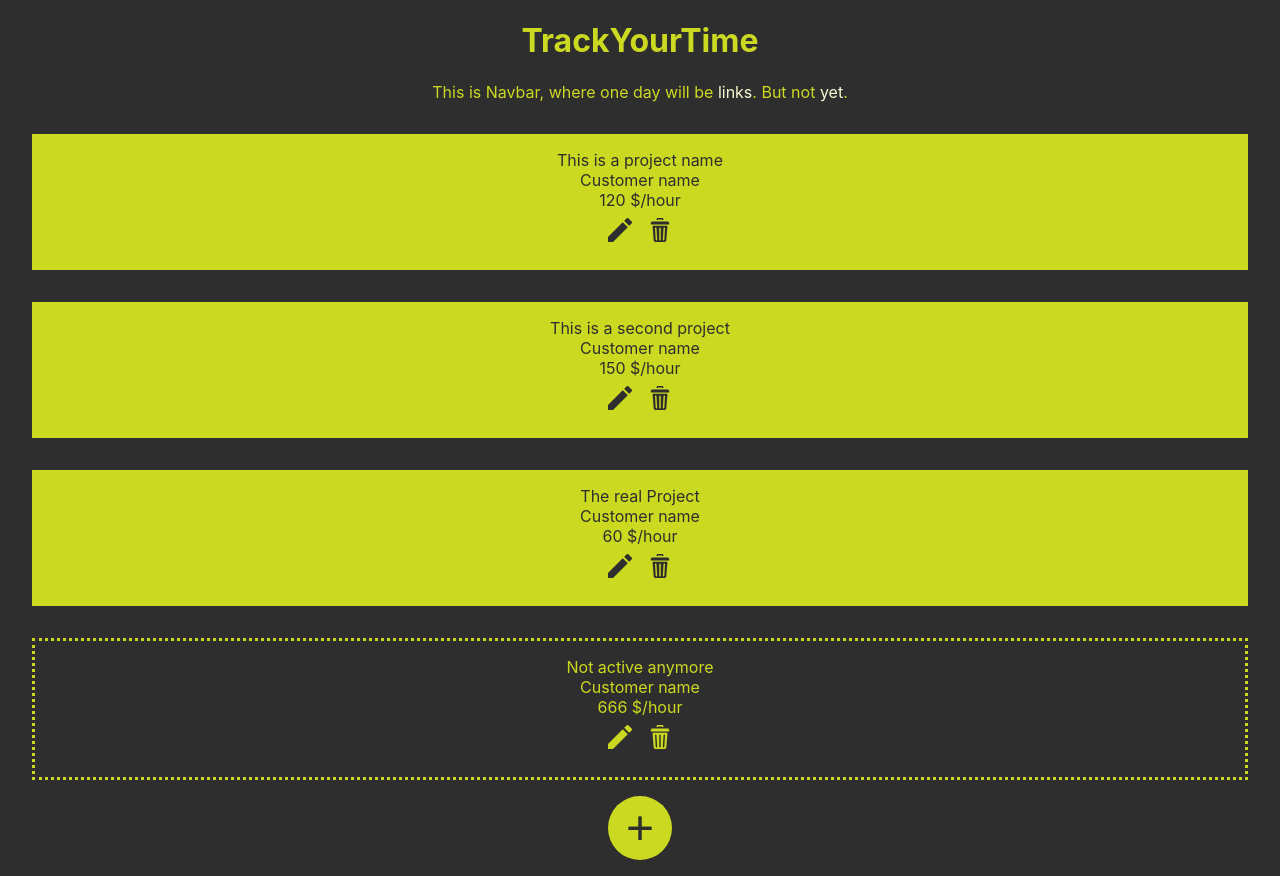
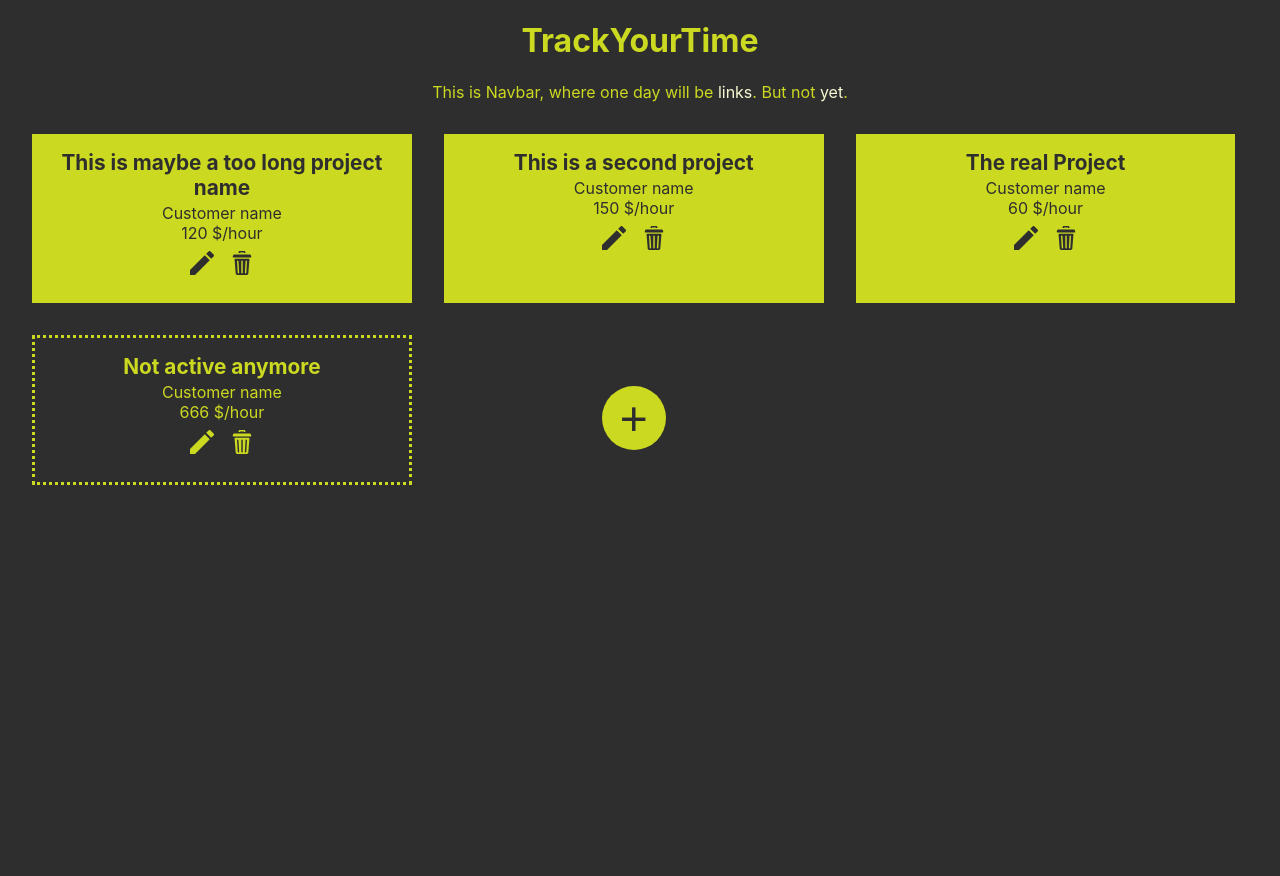
Before and after one commit to betusin/pb138-track-your-time, a React (Vite) app in the folder frontend/: page / in a window 1280 px wide. After the commit the page ends 800 px from the top, so only its background shows below. Built offline with nearby package versions, Linux system fonts and the light colour scheme.

Commit message:
feat(frontend): projectList restyled

```diff
--- a/frontend/src/components/ProjectItem.tsx
+++ b/frontend/src/components/ProjectItem.tsx
@@ -3,7 +3,7 @@ import { IProjectType } from "../types";
 export const ProjectItem = ({name, hourly_rate, isActive, customer}: IProjectType) => {
   return (
     <div className={`project-item ${!isActive && 'project-item--not-active'} p1 m1`}>
-      <div className="project-item__name">{name}</div>
+      <div className="project-item__name"><strong>{name}</strong></div>
       <div className="project-item__customer">{customer}</div>
       <div className="project-item__hourly-rate">{hourly_rate} $/hour</div>
       <div className="project-item__settings">
--- a/frontend/src/components/ProjectList.tsx
+++ b/frontend/src/components/ProjectList.tsx
@@ -3,7 +3,7 @@ import { ProjectItem } from "./ProjectItem";
 
 export const ProjectList = () => {
   const projects = [{
-      name: "This is a project name",
+      name: "This is maybe a too long project name",
       hourly_rate: 120,
       isActive: true,
       customer: "Customer name",
--- a/frontend/src/styles/Project.css
+++ b/frontend/src/styles/Project.css
@@ -5,12 +5,18 @@
 .project-item {
   background-color: var(--primary-color);
   color: var(--bg-color);
+  cursor: pointer;
 }
 
 .project-item--not-active {
   border-style: dotted;
   color: var(--primary-color);
   background-color: var(--bg-color);
+}
+
+.project-item__name {
+  font-size: 1.3rem;
+  margin-bottom: 0.2rem;
 }
 
 .btn-add-project {
@@ -22,3 +28,18 @@
   font-size: 3rem;
   border-radius: 50%;
 }
+
+.btn-wrapper {
+  margin-top: 1rem;
+  display: flex;
+  justify-content: center;
+  align-items: center;
+}
+
+/* For desktop */
+@media only screen and (min-width: 800px) {
+  .project-list {
+    display: grid;
+    grid-template-columns: 33% 33% 33%;
+  }
+}
```
